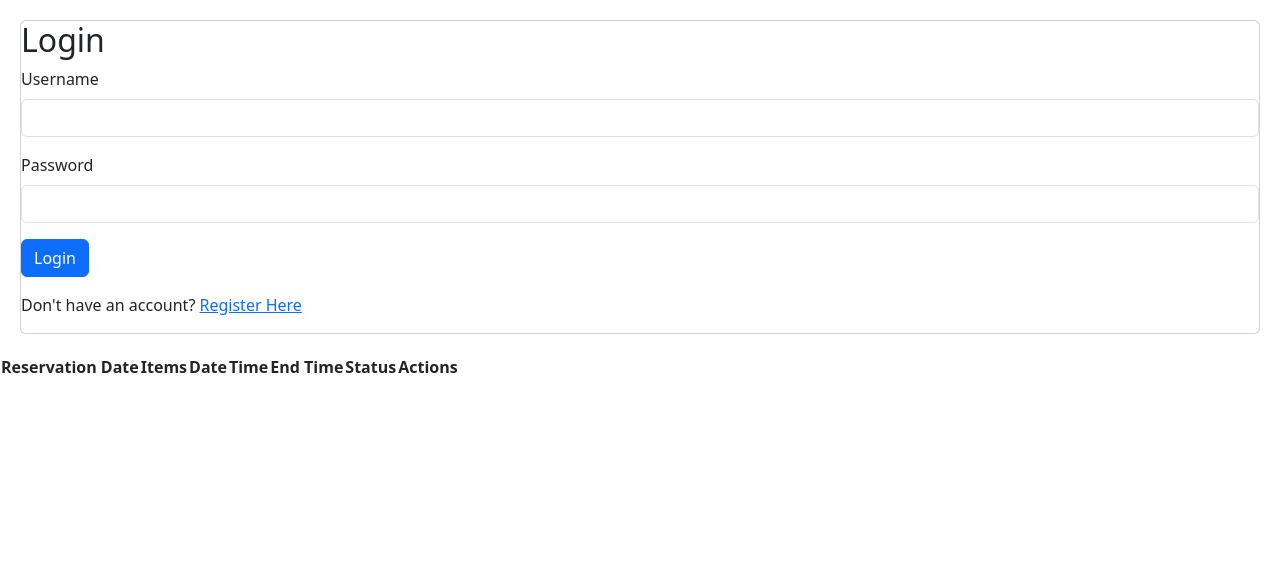
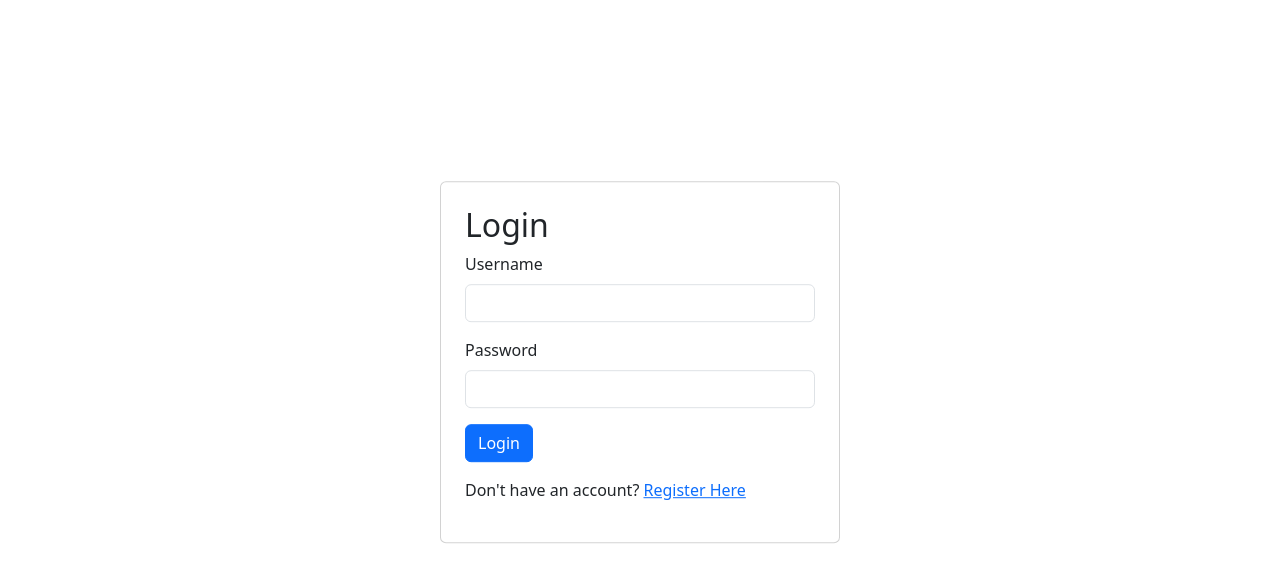
Before and after one commit to janith99hansidu/Laboratory-Equipment-Management-System, a PHP site: page /02Test/ in a window 1280 px wide. Shown: the top 582 px of the page. Run offline with PHP 8.4, Linux system fonts and the light colour scheme; lists and menus that the app fills with data are empty.

Commit message:
modified index.php
modified index.php centered login page

```diff
--- a/index.php
+++ b/index.php
@@ -102,7 +102,8 @@
 
 
     <?php if (!$isLoggedIn) : ?>
-        <div class="card">
+        <div class="card" style="max-width: 400px; margin: auto; top: 50%; position: relative; transform: translateY(50%);">
+            <div class="m-4">
                 <h2>Login</h2>
                 <form method="post">
                     <div class="mb-3">
@@ -125,25 +126,8 @@
                     </p>
                 </form>
             </div>
-        <div class="half">
-            <!-- Second half of the page where the table will be -->
-            <table>
-                <thead>
-                    <tr>
-                        <th>Reservation Date</th>
-                        <th>Items</th>
-                        <th>Date</th>
-                        <th>Time</th>
-                        <th>End Time</th>
-                        <th>Status</th>
-                        <th>Actions</th>
-                    </tr>
-                </thead>
-                <tbody>
-                    <!-- PHP code will go here to populate the table -->
-                </tbody>
-            </table>
         </div>
+
 
     <?php else : ?>
         <h2>Welcome, <?php echo $_SESSION['user_name']; ?>!</h2>
```
Lines whose indentation alone changed are shown as unchanged.
